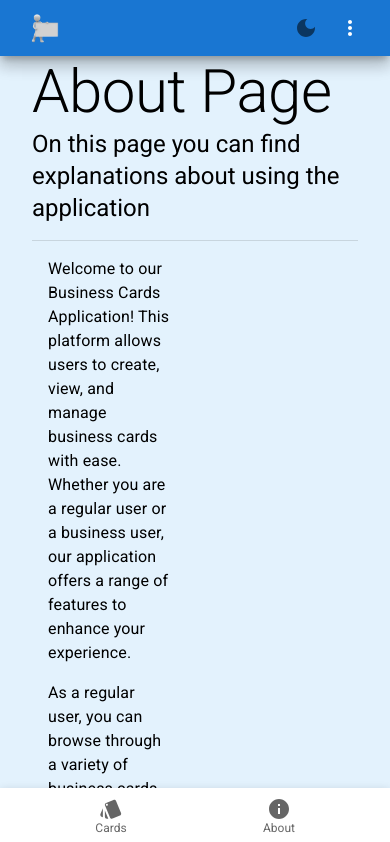
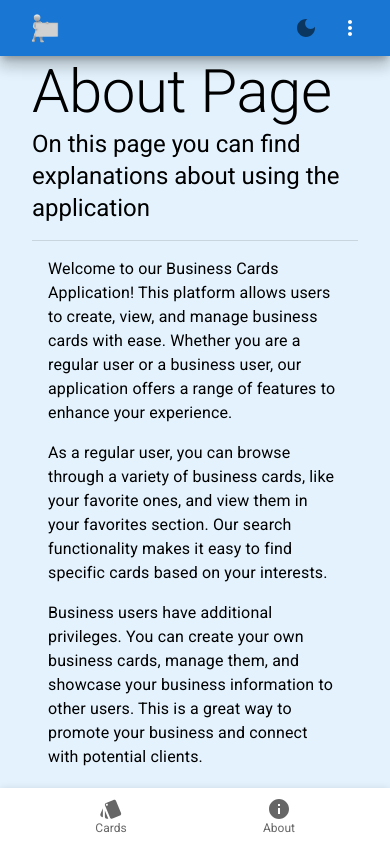
Before and after one commit to TheMaor2804/MyCardsProject, a React (Vite) app: page /about in a window 390 px wide. Shown: the top 842 px of the page. Built offline with nearby package versions, Linux system fonts and the light colour scheme.

Commit message:
Refactor AboutPage layout to make it responsive

```diff
--- a/src/pages/AboutPage.jsx
+++ b/src/pages/AboutPage.jsx
@@ -19,6 +19,7 @@ export default function AboutPage() {
           display: "flex",
           alignItems: "center",
           justifyContent: "space-between",
+          flexDirection: { xs: "column", md: "row" },
         }}
       >
         <Container sx={{ flex: 1, mr: 2 }}>
```
